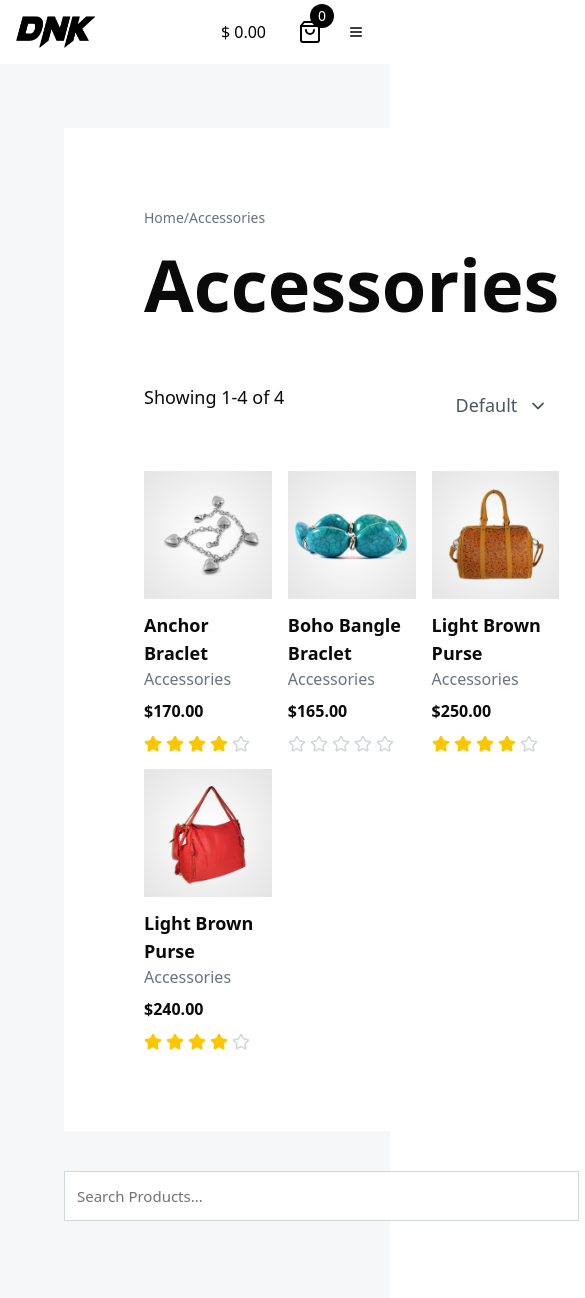
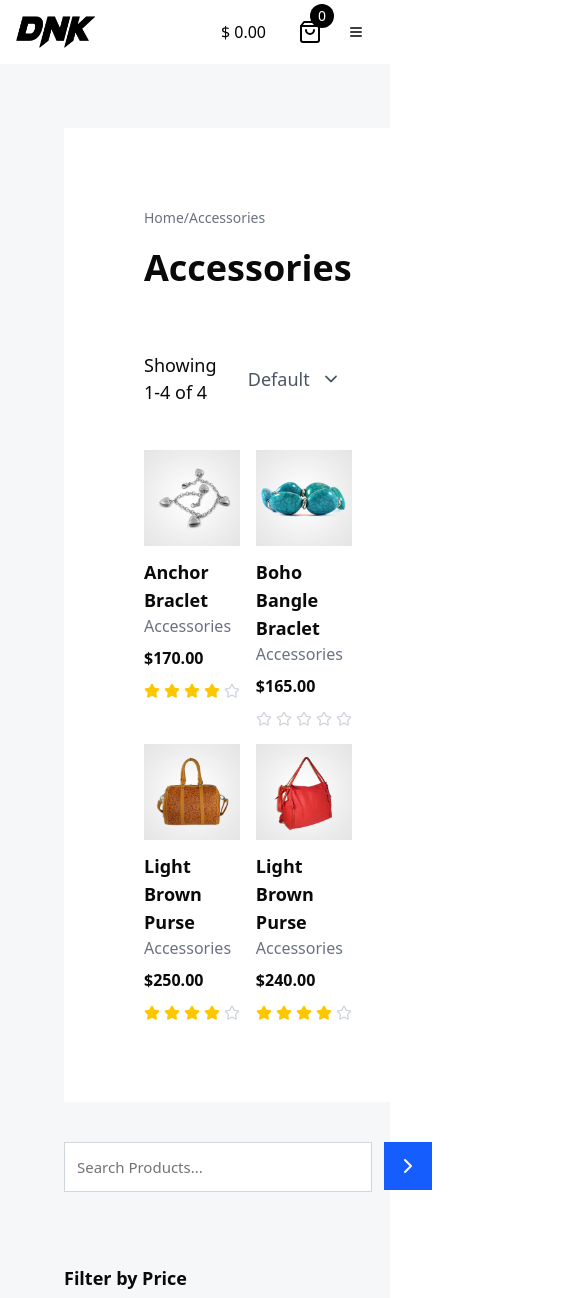
Before and after one commit to Fitrilv3526c/brandstore, a Next.js app: page /products/Accessories in a window 390 px wide. Shown: the top 1298 px of the page, 585 px wide, since content can reach past the window. Built offline with nearby package versions, Linux system fonts and the light colour scheme.

Commit message:
18.2-some-touches-to-categoer-page

```diff
--- a/src/app/products/[category]/page.tsx
+++ b/src/app/products/[category]/page.tsx
@@ -42,7 +42,9 @@ const Category = () => {
 
         <div className=' bg-white  h-auto p-20 order-1 lg:order-1'>
           <MyBreadcrumb categoryName={selectedCategory} />
-          <h1 className='text-7xl font-semibold mb-16'>{selectedCategory}</h1>
+          <h1 className='text-4xl sm:text-5xl md:text-7xl font-semibold mb-16'>
+            {selectedCategory}
+          </h1>
           {currentProducts.length > 0 && (
             <div className='flex justify-between mb-11 text-[18px]'>
               <span>
@@ -54,7 +56,7 @@ const Category = () => {
           {currentProducts.length > 0 ? (
             <ProductCard
               products={currentProducts}
-              classes='grid grid-cols-3 xl:grid-cols-4 gap-4'
+              classes='grid grid-cols-2 sm:grid-cols-3 xl:grid-cols-4 gap-4'
             />
           ) : (
             <div className='text-center text-gray-500 text-lg mt-10'>
```
